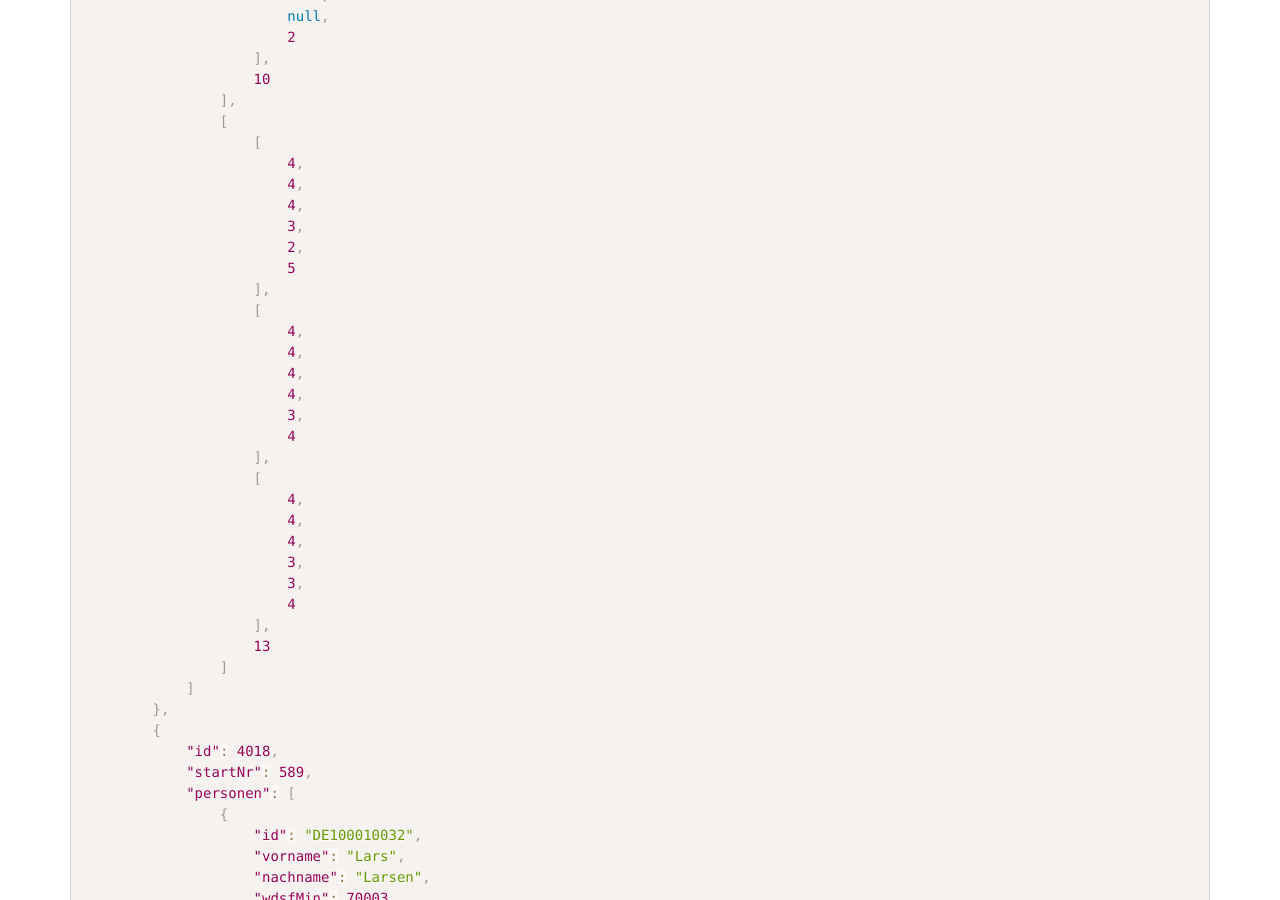
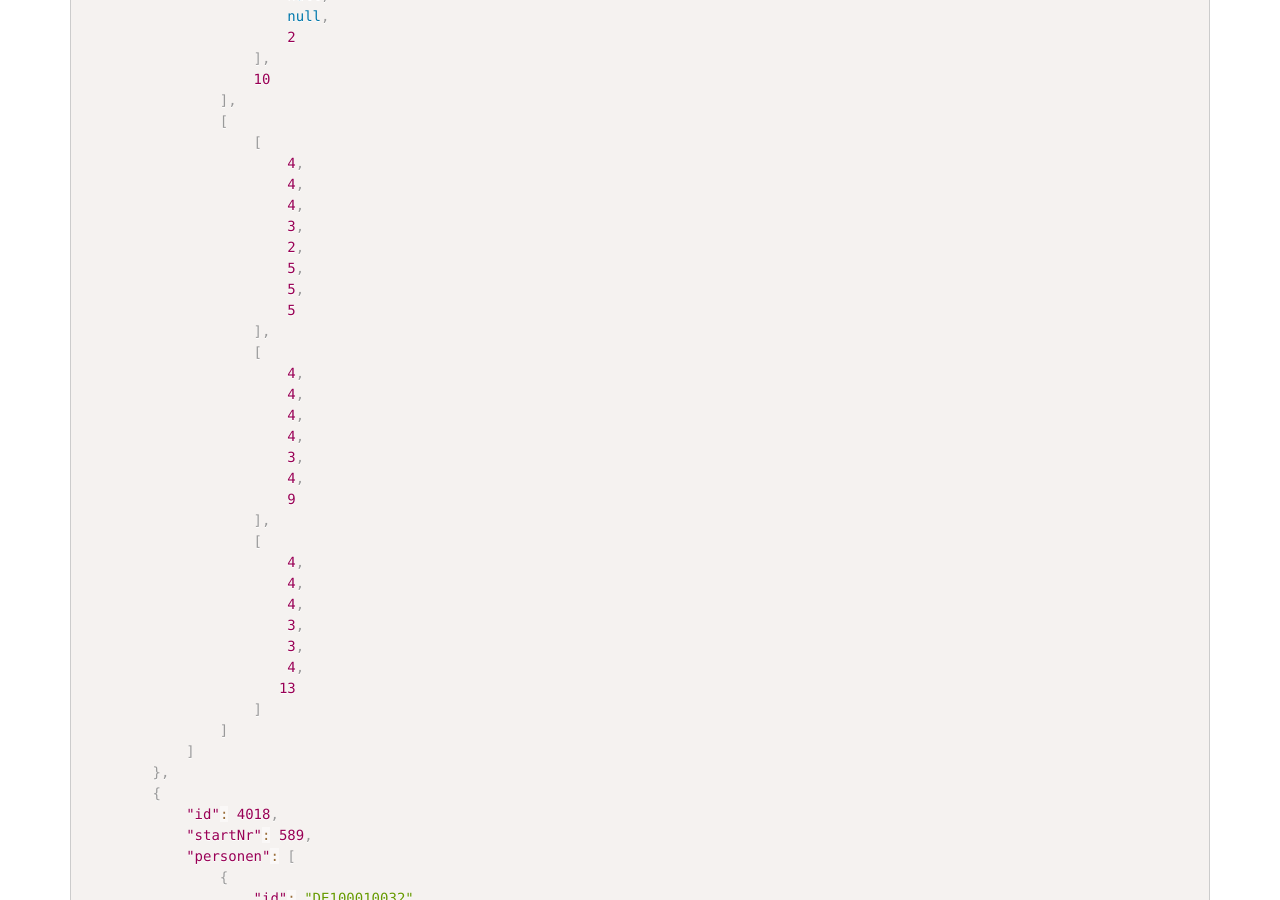
Before and after one commit to tanzsport/esv-interfaces, a Jekyll site: the page built from interfaces/turnierprogramme/ergebnis.md, in a window 1280 px wide and 900 px high, scrolled down 6102 px. Built offline with Jekyll 4.4.1, drawn with Linux system fonts in a browser that asks for light colours; nearby versions of some CDN libraries; library files that are not in the unit come from our copies.

Commit message:
Korrektur Endrundenwertung.

```diff
--- a/interfaces/turnierprogramme/ergebnis.md
+++ b/interfaces/turnierprogramme/ergebnis.md
@@ -294,6 +294,8 @@ Bei Startern eines anderen Staates, die keine Paar-ID bzw. Partner/in-ID haben,
                         4,
                         3,
                         2,
+                        5,
+                        5,
                         5
                     ],
                     [
@@ -302,7 +304,8 @@ Bei Startern eines anderen Staates, die keine Paar-ID bzw. Partner/in-ID haben,
                         4,
                         4,
                         3,
-                        4
+                        4,
+                        9
                     ],
                     [
                         4,
@@ -310,9 +313,9 @@ Bei Startern eines anderen Staates, die keine Paar-ID bzw. Partner/in-ID haben,
                         4,
                         3,
                         3,
-                        4
-                    ],
-                    13
+                        4,
+                       13
+                    ]
                 ]
             ]
         },
```
